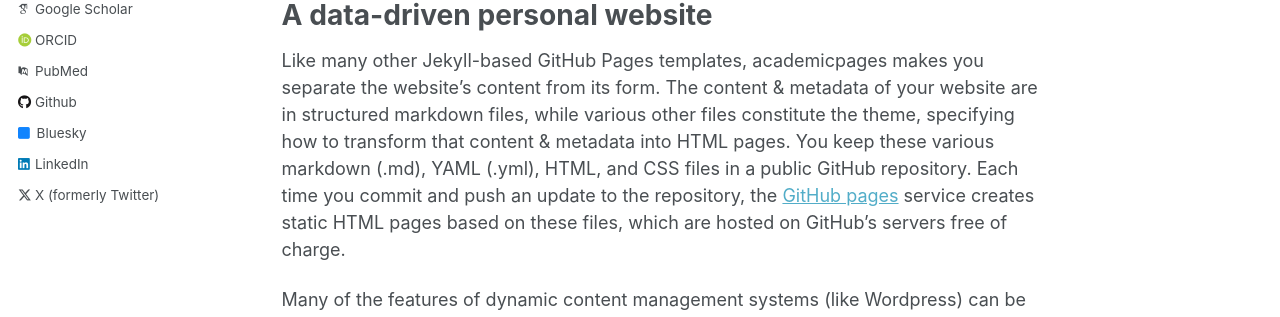
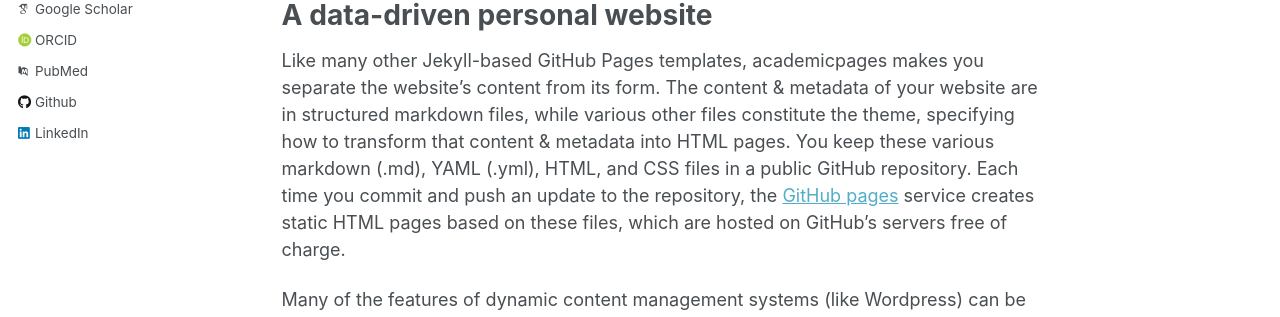
Before and after one commit to xga0/xga0.github.io, a Jekyll site: the page built from _pages/about.md, in a window 1280 px wide. Shown: the part 483-800 px from the top of the page. Built offline with Jekyll 4.4.1, drawn with Linux system fonts in a browser that asks for light colours; some web fonts are replaced; part of the change alters nothing that is shown.

Commit message:
Update _config.yml

```diff
--- a/_config.yml
+++ b/_config.yml
@@ -42,12 +42,12 @@ author:
   bitbucket        : # Username - Update with your username on the site
   codepen          : # Username
   dribbble         : # Username
-  github           : "academicpages"
+  github           : "xga0"
   kaggle           : # Username
   stackoverflow    : # User number or user number and name (i.e., use "1" or "1/jeff-atwood")
 
   # Social media
-  bluesky          : "bsky.app" # Replace this with you Bluesky username
+  bluesky          : # Username
   facebook         : # Username
   flickr           : # Username
   foursquare       : # Username
@@ -64,7 +64,7 @@ author:
   steam            : # Username
   telegram         : # URL
   tumblr           : # Username
-  twitter          : "UniofOxford"  # Replace this with your X / Twitter handle
+  twitter          : # Username
   vine             : # Username
   weibo            : # Username
   wikipedia        : # Username
```
